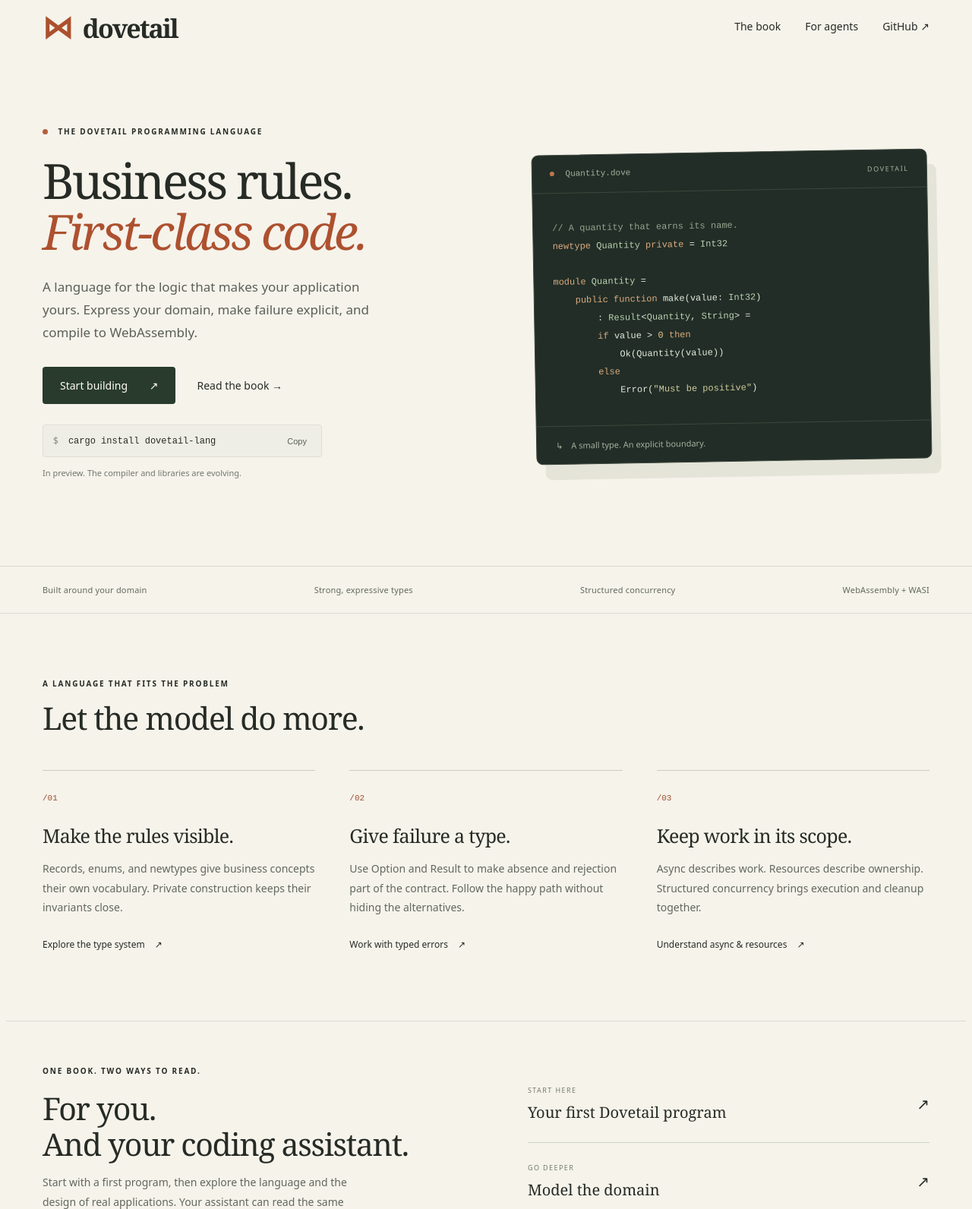
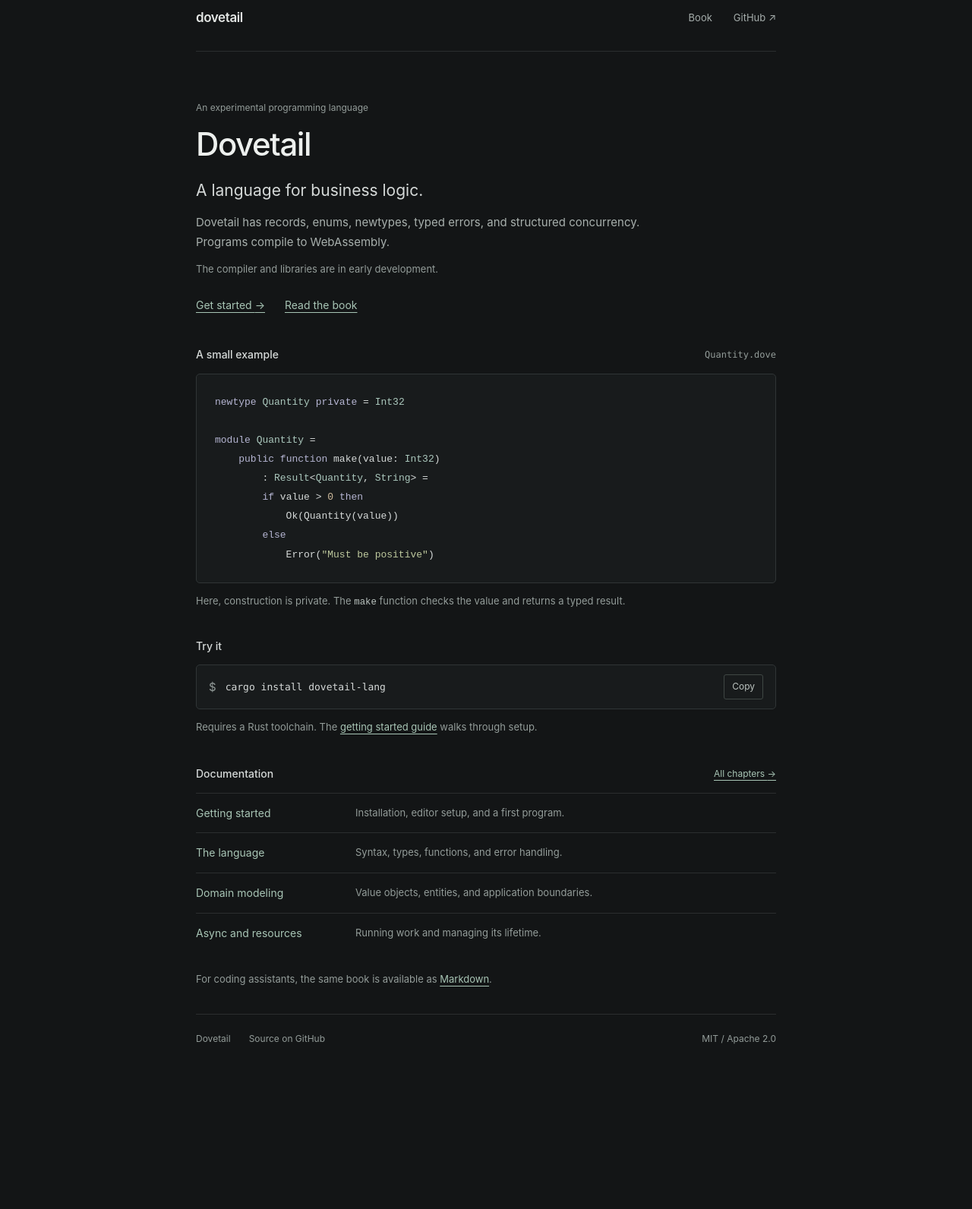
Before and after one commit to somdoron/dovetail, an Astro site in the folder website/: page / in a window 1280 px wide. Shown: the part 20-1612 px from the top of the page at 76% size. After the commit the page ends 1430 px from the top, so only its background shows below. Built offline with nearby package versions, Linux system fonts and the light colour scheme; Astro itself is replaced by a stand-in of ours.

Commit message:
Simplify website copy and adopt a quiet dark theme

```diff
--- a/website/astro.config.mjs
+++ b/website/astro.config.mjs
@@ -33,7 +33,11 @@ export default defineConfig({
       description: 'A language for business logic.',
       social: [{ icon: 'github', label: 'GitHub', href: REPOSITORY }],
       customCss: ['./src/styles/docs.css'],
-      components: { Footer: './src/components/DocsFooter.astro' },
+      components: {
+        Footer: './src/components/DocsFooter.astro',
+        ThemeProvider: './src/components/DarkTheme.astro',
+        ThemeSelect: './src/components/ThemeSelect.astro',
+      },
       expressiveCode: { shiki: { langs: [grammar], langAlias: { rhai: 'rust' } } },
       sidebar: [
         { label: 'Book overview', link: '/book/' },
--- /dev/null
+++ b/website/src/components/DarkTheme.astro
@@ -0,0 +1,5 @@
+<meta name="color-scheme" content="dark" />
+<meta name="theme-color" content="#131516" />
+<script is:inline>
+  document.documentElement.dataset.theme = 'dark';
+</script>
--- /dev/null
+++ b/website/src/components/ThemeSelect.astro
@@ -0,0 +1 @@
+<!-- The site uses a single dark theme. -->
--- a/website/src/pages/index.astro
+++ b/website/src/pages/index.astro
@@ -1,9 +1,10 @@
 ---
 import { SITE, REPOSITORY } from '../lib/book.mjs';
-const topics = [
-  ['01', 'Make the rules visible.', 'Records, enums, and newtypes give business concepts their own vocabulary. Private construction keeps their invariants close.', '/book/type-system/', 'Explore the type system'],
-  ['02', 'Give failure a type.', 'Use Option and Result to make absence and rejection part of the contract. Follow the happy path without hiding the alternatives.', '/book/error-handling/', 'Work with typed errors'],
-  ['03', 'Keep work in its scope.', 'Async describes work. Resources describe ownership. Structured concurrency brings execution and cleanup together.', '/book/async/', 'Understand async & resources'],
+const chapters = [
+  ['Getting started', 'Installation, editor setup, and a first program.', '/book/getting-started/'],
+  ['The language', 'Syntax, types, functions, and error handling.', '/book/language-basics/'],
+  ['Domain modeling', 'Value objects, entities, and application boundaries.', '/book/ddd/'],
+  ['Async and resources', 'Running work and managing its lifetime.', '/book/async/'],
 ];
 ---
 <!doctype html>
@@ -11,40 +12,39 @@ const topics = [
   <head>
     <meta charset="UTF-8" />
     <meta name="viewport" content="width=device-width" />
-    <meta name="description" content="Dovetail is a language for business logic. Model your rules with expressive types, typed errors, and structured concurrency. Compile to WebAssembly." />
+    <meta name="description" content="Dovetail is an experimental programming language for business logic. Read the language book, try a first program, or explore the source." />
     <link rel="canonical" href={SITE} />
     <link rel="icon" href="/favicon.svg" type="image/svg+xml" />
     <link rel="describedby" href={`${SITE}/llms.txt`} />
-    <meta name="theme-color" content="#f6f3eb" />
+    <meta name="theme-color" content="#131516" />
+    <meta name="color-scheme" content="dark" />
     <title>Dovetail — A language for business logic</title>
   </head>
   <body>
     <a class="skip" href="#main">Skip to content</a>
-    <header class="shell">
-      <a class="wordmark" href="/" aria-label="Dovetail home"><span class="mark" aria-hidden="true">⋈</span> dovetail</a>
+    <div class="shell">
+      <header>
+        <a class="wordmark" href="/" aria-label="Dovetail home">dovetail</a>
         <nav aria-label="Main navigation">
-        <a href="/book/">The book</a>
-        <a href="/llms.txt">For agents</a>
+          <a href="/book/">Book</a>
           <a href={REPOSITORY}>GitHub <span aria-hidden="true">↗</span></a>
         </nav>
       </header>
       <main id="main">
-      <section class="hero shell">
-        <div class="intro">
-          <p class="eyebrow"><span></span> THE DOVETAIL PROGRAMMING LANGUAGE</p>
-          <h1>Business rules.<br /><em>First-class code.</em></h1>
-          <p class="lede">A language for the logic that makes your application yours. Express your domain, make failure explicit, and compile to WebAssembly.</p>
-          <div class="actions">
-            <a class="button" href="/book/getting-started/">Start building <span aria-hidden="true">↗</span></a>
-            <a class="text-link" href="/book/">Read the book <span aria-hidden="true">→</span></a>
+        <section class="intro" aria-labelledby="title">
+          <p class="status">An experimental programming language</p>
+          <h1 id="title">Dovetail</h1>
+          <p class="description">A language for business logic.</p>
+          <p class="overview">Dovetail has records, enums, newtypes, typed errors, and structured concurrency. Programs compile to WebAssembly.</p>
+          <p class="development">The compiler and libraries are in early development.</p>
+          <div class="reading">
+            <a href="/book/getting-started/">Get started <span aria-hidden="true">→</span></a>
+            <a href="/book/">Read the book</a>
           </div>
-          <div class="install"><span aria-hidden="true">$</span><code>cargo install dovetail-lang</code><button id="copy" aria-label="Copy installation command">Copy</button><span id="copy-status" class="sr-only" aria-live="polite"></span></div>
-          <p class="preview">In preview. The compiler and libraries are evolving.</p>
-        </div>
-        <div class="code-card">
-          <div class="code-header"><span><i></i> Quantity.dove</span><span>DOVETAIL</span></div>
-          <pre aria-label="A validated Quantity type in Dovetail"><code><span class="comment">// A quantity that earns its name.</span>
-<span class="keyword">newtype</span> <span class="type">Quantity</span> <span class="keyword">private</span> = <span class="type">Int32</span>
+        </section>
+        <section class="example" aria-labelledby="example-title">
+          <div class="section-label"><h2 id="example-title">A small example</h2><span>Quantity.dove</span></div>
+          <pre tabindex="0" aria-label="A validated Quantity type in Dovetail"><code><span class="keyword">newtype</span> <span class="type">Quantity</span> <span class="keyword">private</span> = <span class="type">Int32</span>
 
 <span class="keyword">module</span> <span class="type">Quantity</span> =
     <span class="keyword">public function</span> make(value: <span class="type">Int32</span>)
@@ -53,26 +53,24 @@ const topics = [
             Ok(Quantity(value))
         <span class="keyword">else</span>
             Error(<span class="string">"Must be positive"</span>)</code></pre>
-          <div class="code-note"><span aria-hidden="true">↳</span> A small type. An explicit boundary.</div>
-        </div>
+          <p>Here, construction is private. The <code>make</code> function checks the value and returns a typed result.</p>
         </section>
-      <div class="platform-strip"><div class="shell"><span>Built around your domain</span><span>Strong, expressive types</span><span>Structured concurrency</span><span>WebAssembly + WASI</span></div></div>
-      <section class="ideas shell" aria-labelledby="ideas-title">
-        <div class="section-heading"><p class="eyebrow">A LANGUAGE THAT FITS THE PROBLEM</p><h2 id="ideas-title">Let the model do more.</h2></div>
-        <div class="cards">
-          {topics.map(([number, title, text, href, label]) => <article><span class="number-label">/{number}</span><h3>{title}</h3><p>{text}</p><a href={href}>{label} <span aria-hidden="true">↗</span></a></article>)}
-        </div>
+        <section class="installation" aria-labelledby="install-title">
+          <h2 id="install-title">Try it</h2>
+          <div class="install"><span aria-hidden="true">$</span><code>cargo install dovetail-lang</code><button id="copy" aria-label="Copy installation command">Copy</button></div>
+          <span id="copy-status" class="sr-only" aria-live="polite"></span>
+          <p>Requires a Rust toolchain. The <a href="/book/getting-started/">getting started guide</a> walks through setup.</p>
         </section>
-      <section class="book-section shell" aria-labelledby="book-title">
-        <div><p class="eyebrow">ONE BOOK. TWO WAYS TO READ.</p><h2 id="book-title">For you.<br />And your coding assistant.</h2><p>Start with a first program, then explore the language and the design of real applications. Your assistant can read the same chapters as Markdown.</p></div>
-        <div class="reading-links">
-          <a href="/book/getting-started/"><span><small>START HERE</small>Your first Dovetail program</span><span aria-hidden="true">↗</span></a>
-          <a href="/book/ddd/"><span><small>GO DEEPER</small>Model the domain</span><span aria-hidden="true">↗</span></a>
-          <a href="/llms.txt"><span><small>FOR CODING ASSISTANTS</small>The agent-readable book</span><span aria-hidden="true">↗</span></a>
-        </div>
+        <section class="documentation" aria-labelledby="docs-title">
+          <div class="section-label"><h2 id="docs-title">Documentation</h2><a href="/book/">All chapters <span aria-hidden="true">→</span></a></div>
+          <dl>
+            {chapters.map(([title, description, href]) => <div><dt><a href={href}>{title}</a></dt><dd>{description}</dd></div>)}
+          </dl>
+          <p class="agent-note">For coding assistants, the same book is available as <a href="/llms.txt">Markdown</a>.</p>
         </section>
       </main>
-    <footer class="shell"><a class="wordmark" href="/">dovetail</a><p>Built for the details that matter.</p><a href={REPOSITORY}>Open source · MIT / Apache 2.0 <span aria-hidden="true">↗</span></a></footer>
+      <footer><span>Dovetail</span><a href={REPOSITORY}>Source on GitHub</a><span>MIT / Apache 2.0</span></footer>
+    </div>
     <script>
       const button = document.querySelector<HTMLButtonElement>('#copy');
       button?.addEventListener('click', async () => {
@@ -90,65 +88,53 @@ const topics = [
 </html>
 <style>
   :global(*) { box-sizing: border-box; }
-  :global(body) { margin: 0; background: #f6f3eb; color: #262b25; font-family: ui-sans-serif, system-ui, sans-serif; -webkit-font-smoothing: antialiased; }
-  :global(a) { color: inherit; }
-  :global(a:focus-visible), :global(button:focus-visible) { outline: 3px solid #ad4e2b; outline-offset: 5px; }
-  .shell { max-width: 1264px; padding-inline: 48px; margin-inline: auto; }
-  header { display: flex; align-items: center; justify-content: space-between; height: 108px; }
-  .wordmark { font: 600 34px Georgia, serif; letter-spacing: -2px; text-decoration: none; }
-  .mark { color: #ac502e; margin-right: 8px; font-size: 40px; }
-  nav { display: flex; gap: 32px; font-size: 14px; }
-  nav a { text-decoration: none; }
-  nav a:hover, .text-link:hover { text-decoration: underline; }
-  .hero { padding-top: 78px; padding-bottom: 104px; display: grid; grid-template-columns: 1.12fr 1fr; gap: 64px; align-items: center; }
-  .eyebrow { font-size: 10px; font-weight: 650; letter-spacing: 1.8px; margin: 0 0 25px; }
-  .eyebrow > span { display: inline-block; background: #b45e3d; width: 7px; height: 7px; border-radius: 50%; margin-right: 9px; }
-  h1 { font: 500 clamp(46px, 5vw, 68px)/1.04 Georgia, serif; letter-spacing: -3px; margin: 0 0 25px; }
-  h1 em { color: #ad512f; font-weight: 400; }
-  .lede { color: #5a6057; font-size: 17px; line-height: 1.75; max-width: 470px; margin: 0; }
-  .actions { display: flex; align-items: center; gap: 28px; margin-top: 31px; font-size: 14px; }
-  .button { background: #293b2d; color: #fffdf7; padding: 15px 23px; border-radius: 4px; text-decoration: none; }
-  .button:hover { background: #3b5140; }
-  .button span { padding-left: 25px; }
-  .text-link { text-decoration: none; }
-  .install { display: flex; align-items: center; gap: 13px; max-width: 368px; margin-top: 27px; border: 1px solid #dcded3; padding: 12px 13px; border-radius: 4px; font-size: 12px; background: #efeee6; }
-  .install > span { color: #838b7e; }
-  .install button { margin-left: auto; border: 0; color: #5a6057; background: none; cursor: pointer; font-size: 11px; }
-  .preview { font-size: 11px; color: #73776d; margin-top: 13px; }
-  .code-card { background: #212d26; color: #e3e8dd; border: 1px solid #3b463c; border-radius: 9px; box-shadow: 12px 20px 0 #e5e4d9; transform: rotate(-1deg); overflow: hidden; }
-  .code-header { padding: 18px 23px; border-bottom: 1px solid #3d473d; display: flex; justify-content: space-between; font: 11px ui-monospace, monospace; color: #a7b0a0; }
-  .code-header span:last-child { font: 9px ui-sans-serif, system-ui; letter-spacing: 1.6px; }
-  .code-header i { display: inline-block; height: 6px; width: 6px; border-radius: 50%; background: #bd7650; margin-right: 8px; }
-  pre { overflow-x: auto; margin: 0; padding: 34px 25px; font: 12px/1.9 ui-monospace, SFMono-Regular, Consolas, monospace; }
-  .comment { color: #96a18e; }.keyword { color: #dbaa80; }.type { color: #bbd0b2; }.number { color: #e8c791; }.string { color: #d1cb9c; }
-  .code-note { padding: 17px 25px; border-top: 1px solid #3d473d; font-size: 11px; color: #a7b0a0; }
-  .code-note span { margin-right: 8px; }
-  .platform-strip { border-block: 1px solid #d9ddd0; }
-  .platform-strip .shell { display: flex; justify-content: space-between; padding-block: 23px; font-size: 11px; color: #626b5a; letter-spacing: .2px; }
-  .ideas { padding-top: 85px; padding-bottom: 91px; }
-  .section-heading .eyebrow { margin-bottom: 15px; }
-  h2 { font: 400 41px/1.15 Georgia, serif; letter-spacing: -1.3px; margin: 0; }
-  .cards { display: grid; grid-template-columns: repeat(3, 1fr); gap: 45px; margin-top: 45px; }
-  article { border-top: 1px solid #c9cebf; padding-top: 22px; }
-  .number-label { font: 11px ui-monospace, monospace; color: #9b502f; }
-  h3 { font: 400 25px Georgia, serif; letter-spacing: -.7px; margin: 24px 0 13px; }
-  article p, .book-section p:not(.eyebrow) { color: #62685d; font-size: 14px; line-height: 1.8; }
-  article a { font-size: 12px; text-decoration: none; display: inline-block; margin-top: 14px; }
-  article a:hover { text-decoration: underline; }
-  article a span { margin-left: 10px; }
-  .book-section { padding-block: 58px 70px; display: grid; grid-template-columns: 1fr 1fr; gap: 110px; border-top: 1px solid #d9ddd0; }
-  .book-section .eyebrow { margin-bottom: 19px; }
-  .book-section p:not(.eyebrow) { max-width: 420px; }
-  .reading-links a { display: flex; justify-content: space-between; align-items: center; padding: 26px 0; border-bottom: 1px solid #d0d5c8; text-decoration: none; font: 20px Georgia, serif; }
-  .reading-links a:hover { color: #974522; }
-  .reading-links small { display: block; font: 9px ui-sans-serif, system-ui; letter-spacing: 1.4px; color: #737c69; margin-bottom: 9px; }
-  footer { display: flex; align-items: center; gap: 25px; padding-block: 30px; border-top: 1px solid #d9ddd0; }
-  footer .wordmark { font-size: 27px; }
-  footer p, footer > a:last-child { font-size: 11px; color: #686e61; }
-  footer > a:last-child { margin-left: auto; text-decoration: none; }
-  .skip { position: absolute; top: -100px; }.skip:focus { top: 5px; background: white; padding: 10px; z-index: 1; }
+  :global(html) { color-scheme: dark; }
+  :global(body) { margin: 0; background: #131516; color: #d5d9d8; font-family: -apple-system, BlinkMacSystemFont, 'Segoe UI', sans-serif; font-size: 15px; line-height: 1.7; -webkit-font-smoothing: antialiased; }
+  :global(a) { color: #a8c5b5; text-underline-offset: 4px; text-decoration-thickness: 1px; }
+  :global(a:hover) { color: #d3e5da; }
+  :global(:focus-visible) { outline: 2px solid #a8c5b5; outline-offset: 5px; }
+  .shell { max-width: 828px; margin: 0 auto; padding: 0 32px; }
+  header { display: flex; align-items: center; justify-content: space-between; min-height: 88px; border-bottom: 1px solid #2b2e2f; }
+  .wordmark { color: #e4e7e5; font-size: 17px; font-weight: 600; letter-spacing: -.4px; text-decoration: none; }
+  nav { display: flex; gap: 28px; font-size: 13px; }
+  nav a { color: #a5adab; text-decoration: none; }
+  .intro { padding-top: 64px; padding-bottom: 42px; }
+  .status { color: #939c99; font-size: 12px; margin: 0 0 13px; }
+  h1 { font-size: 42px; font-weight: 550; line-height: 1.2; letter-spacing: -1.4px; margin: 0 0 17px; color: #edf0ee; }
+  .description { font-size: 21px; color: #d5d9d8; margin: 0 0 12px; }
+  .overview { max-width: 610px; color: #a8b0ad; margin: 0; }
+  .development { color: #939c99; font-size: 13px; margin: 12px 0 0; }
+  .reading { display: flex; gap: 26px; margin-top: 24px; font-size: 14px; }
+  h2 { font-size: 14px; font-weight: 550; color: #d5d9d8; margin: 0; }
+  .section-label { display: flex; align-items: center; justify-content: space-between; gap: 16px; margin-bottom: 13px; }
+  .section-label > span { font: 12px ui-monospace, SFMono-Regular, Consolas, monospace; color: #939c99; }
+  .section-label > a { font-size: 12px; }
+  pre { background: #181b1c; border: 1px solid #303536; border-radius: 5px; overflow-x: auto; padding: 24px; margin: 0; font: 13px/1.85 ui-monospace, SFMono-Regular, Consolas, monospace; }
+  .keyword { color: #b5b5d2; }.type { color: #abc8bd; }.number { color: #d0bc9d; }.string { color: #bec99e; }
+  .example > p, .installation > p { font-size: 13px; color: #939c99; margin: 12px 0 0; }
+  .example > p { max-width: 610px; }
+  p code { color: #bac3bf; font-size: .95em; }
+  .installation { padding-block: 35px; }
+  .install { display: flex; align-items: center; gap: 12px; border: 1px solid #303536; border-radius: 5px; padding: 12px 16px; margin-top: 13px; background: #181b1c; }
+  .install > span { color: #939c99; }
+  .install code { font: 13px ui-monospace, SFMono-Regular, Consolas, monospace; }
+  .install button { margin-left: auto; border: 1px solid #3f4744; border-radius: 3px; padding: 5px 10px; background: transparent; color: #bbc3bf; font: inherit; font-size: 12px; cursor: pointer; }
+  .install button:hover { background: #272d2b; }
+  .documentation { padding-block: 4px 35px; }
+  dl { margin: 0; }
+  dl > div { display: grid; grid-template-columns: 190px 1fr; gap: 20px; padding: 14px 0; border-top: 1px solid #2b2e2f; }
+  dt { font-size: 14px; }dt a { text-decoration: none; }dt a:hover { text-decoration: underline; }
+  dd { font-size: 13px; color: #939c99; margin: 0; }
+  .agent-note { font-size: 13px; color: #939c99; margin: 23px 0 0; }
+  footer { display: flex; flex-wrap: wrap; gap: 12px 24px; padding-block: 22px 32px; border-top: 1px solid #2b2e2f; color: #939c99; font-size: 12px; }
+  footer > span:last-child { margin-left: auto; }footer a { color: inherit; text-decoration: none; }footer a:hover { text-decoration: underline; }
+  .skip { position: absolute; top: -100px; }.skip:focus { top: 5px; background: #181b1c; padding: 10px; z-index: 1; }
   .sr-only { position: absolute; width: 1px; height: 1px; overflow: hidden; clip-path: inset(50%); }
-  @media (max-width: 1000px) { .shell { padding-inline: 28px; }.hero { gap: 32px; }pre { font-size: 11px; padding-inline: 17px; }.book-section { gap: 50px; } }
-  @media (max-width: 760px) { header { height: 90px; }nav { gap: 16px; font-size: 12px; }.wordmark { font-size: 29px; }.mark { display: none; }.hero { grid-template-columns: 1fr; padding-top: 40px; padding-bottom: 60px; gap: 45px; }h1 { font-size: 54px; }.code-card { max-width: 520px; transform: none; }pre { font-size: 12px; }.platform-strip .shell { display: grid; grid-template-columns: 1fr 1fr; gap: 18px; }.cards { grid-template-columns: 1fr; gap: 30px; }.ideas { padding-block: 55px; }.book-section { grid-template-columns: 1fr; gap: 15px; }.book-section h2 { font-size: 35px; }footer { flex-wrap: wrap; gap: 10px 20px; }footer > a:last-child { margin-left: 0; } }
-  @media (max-width: 380px) { .shell { padding-inline: 20px; }nav { gap: 10px; }h1 { font-size: 47px; }.install { gap: 8px; font-size: 11px; }pre { font-size: 10px; }.actions { gap: 18px; } }
+  @media (max-width: 560px) {
+    .shell { padding-inline: 22px; }header { min-height: 72px; }nav { gap: 22px; }.intro { padding-top: 42px; }
+    h1 { font-size: 36px; }.description { font-size: 19px; }pre { padding: 18px; font-size: 12px; }
+    dl > div { grid-template-columns: 1fr; gap: 3px; padding-block: 12px; }
+    .install { padding: 11px; gap: 8px; }.install code { font-size: 11px; }.install button { padding: 5px 7px; }
+    footer > span:last-child { margin-left: 0; }
+  }
 </style>
--- a/website/src/styles/docs.css
+++ b/website/src/styles/docs.css
@@ -1,14 +1,25 @@
 :root {
-  --sl-color-accent-low: #35251d;
-  --sl-color-accent: #b85e35;
-  --sl-color-accent-high: #f6c5a4;
-  --sl-font: 'Inter', ui-sans-serif, system-ui, sans-serif;
+  color-scheme: dark;
+  --sl-color-accent-low: #23312c;
+  --sl-color-accent: #709581;
+  --sl-color-accent-high: #a8c5b5;
+  --sl-color-white: #edf0ee;
+  --sl-color-gray-1: #dce1de;
+  --sl-color-gray-2: #b3bcb7;
+  --sl-color-gray-3: #939c99;
+  --sl-color-gray-4: #5e6863;
+  --sl-color-gray-5: #303536;
+  --sl-color-gray-6: #1b1e1f;
+  --sl-color-black: #131516;
+  --sl-color-bg: #131516;
+  --sl-color-bg-nav: #131516;
+  --sl-color-bg-sidebar: #16191a;
+  --sl-color-hairline-light: #2b2e2f;
+  --sl-color-hairline: #2b2e2f;
+  --sl-font: -apple-system, BlinkMacSystemFont, 'Segoe UI', sans-serif;
+  --sl-text-h1: 2rem;
+  --sl-text-h2: 1.5rem;
+  --sl-text-h3: 1.2rem;
 }
-:root[data-theme='light'] {
-  --sl-color-accent-low: #f9e8dc;
-  --sl-color-accent: #974522;
-  --sl-color-accent-high: #572a18;
-  --sl-color-bg: #fffdf8;
-  --sl-color-bg-sidebar: #f6f3eb;
-}
-.site-title { font-family: Georgia, serif; letter-spacing: -.04em; }
+.site-title { color: #edf0ee; font-size: 1.1rem; font-weight: 600; letter-spacing: -.025em; }
+.sidebar-content a[aria-current='page'] { background: #23312c; color: #dce9e0; }
```
Also changed, not shown: website/static/favicon.svg. Lines whose indentation alone changed are shown as unchanged.
